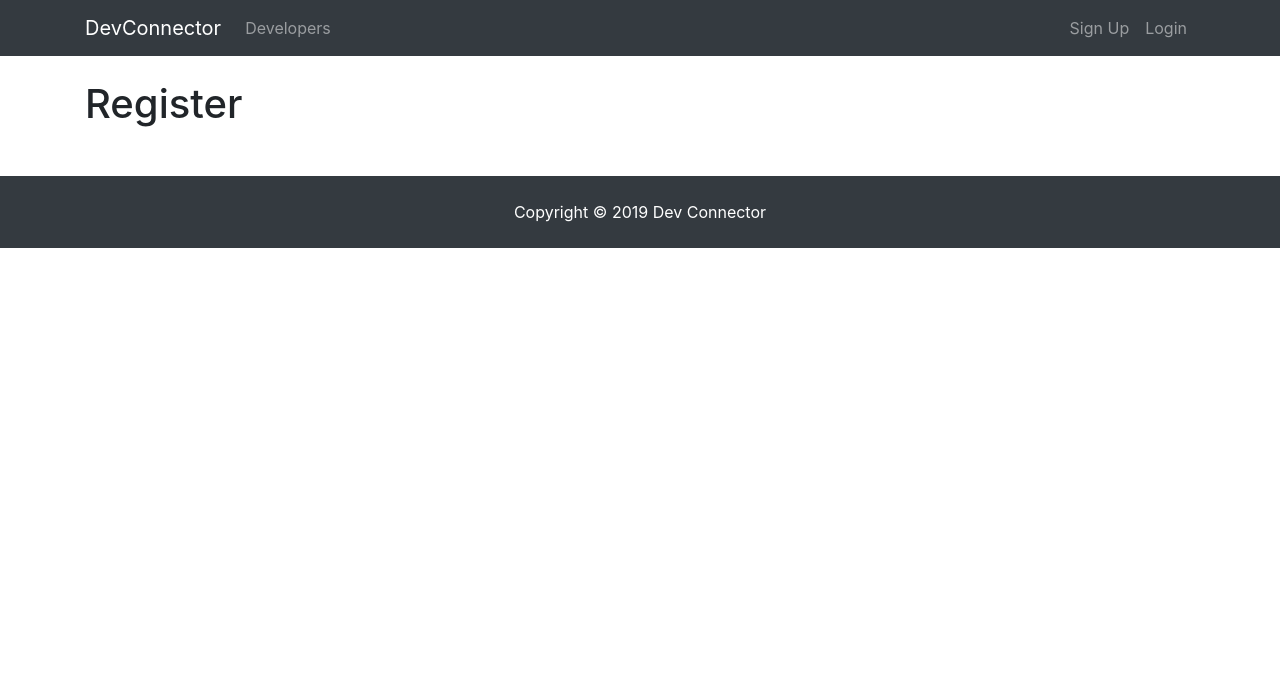
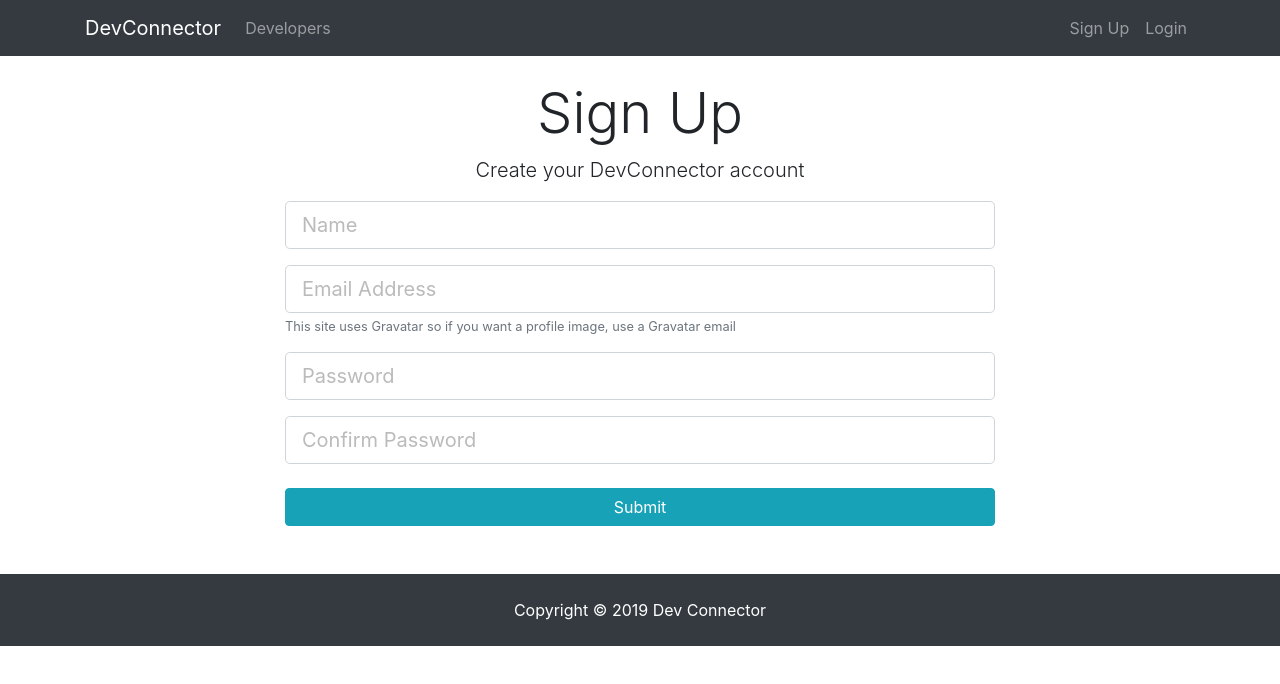
Before and after one commit to joelethan/MERN-Course, a React (Create React App) app in the folder client/: page /register in a window 1280 px wide. Shown: the top 684 px of the page. Built offline with nearby package versions, Linux system fonts and the light colour scheme.

Commit message:
create login formwith state

```diff
--- a/client/src/components/auth/Register.js
+++ b/client/src/components/auth/Register.js
@@ -1,10 +1,60 @@
 import React, { Component } from 'react'
 
 class Register extends Component {
+    constructor(){
+        super();
+        this.state = {
+            name: '',
+            email: '',
+            password: '',
+            password2: '',
+            errors: {}
+        };
+        this.onChange=this.onChange.bind(this);
+        this.onSubmit=this.onSubmit.bind(this);
+    }
+    onChange(e){
+        this.setState({[e.target.name]: e.target.value})
+    }
+    onSubmit(e){
+        e.preventDefault();
+        console.log(this.state);
+    }
     render() {
         return (
-            <div>
-                <h1>Register</h1>
+            <div className="register">
+                <div className="container">
+                <div className="row">
+                    <div className="col-md-8 m-auto">
+                    <h1 className="display-4 text-center">Sign Up</h1>
+                    <p className="lead text-center">Create your DevConnector account</p>
+                    <form onSubmit={this.onSubmit}>
+                        <div className="form-group">
+                        <input type="text" className="form-control form-control-lg" placeholder="Name" name="name"
+                        value={this.state.name}
+                        onChange={this.onChange} />
+                        </div>
+                        <div className="form-group">
+                        <input type="email" className="form-control form-control-lg" placeholder="Email Address" name="email"
+                        value={this.state.email}
+                        onChange={this.onChange} />
+                        <small className="form-text text-muted">This site uses Gravatar so if you want a profile image, use a Gravatar email</small>
+                        </div>
+                        <div className="form-group">
+                        <input type="password" className="form-control form-control-lg" placeholder="Password" name="password"
+                        value={this.state.password}
+                        onChange={this.onChange} />
+                        </div>
+                        <div className="form-group">
+                        <input type="password" className="form-control form-control-lg" placeholder="Confirm Password" name="password2"
+                        value={this.state.password2}
+                        onChange={this.onChange} />
+                        </div>
+                        <input type="submit" className="btn btn-info btn-block mt-4" />
+                    </form>
+                    </div>
+                </div>
+                </div>
             </div>
         )
     }
```
